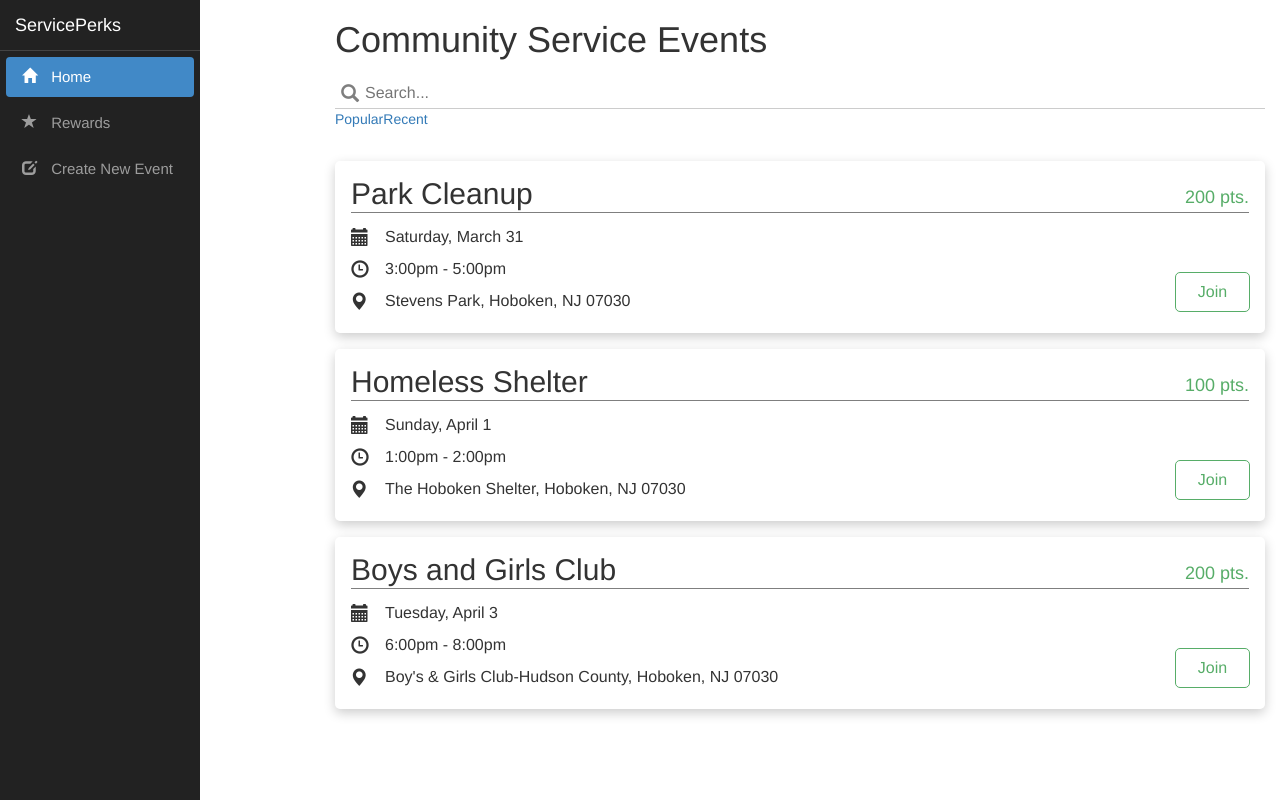
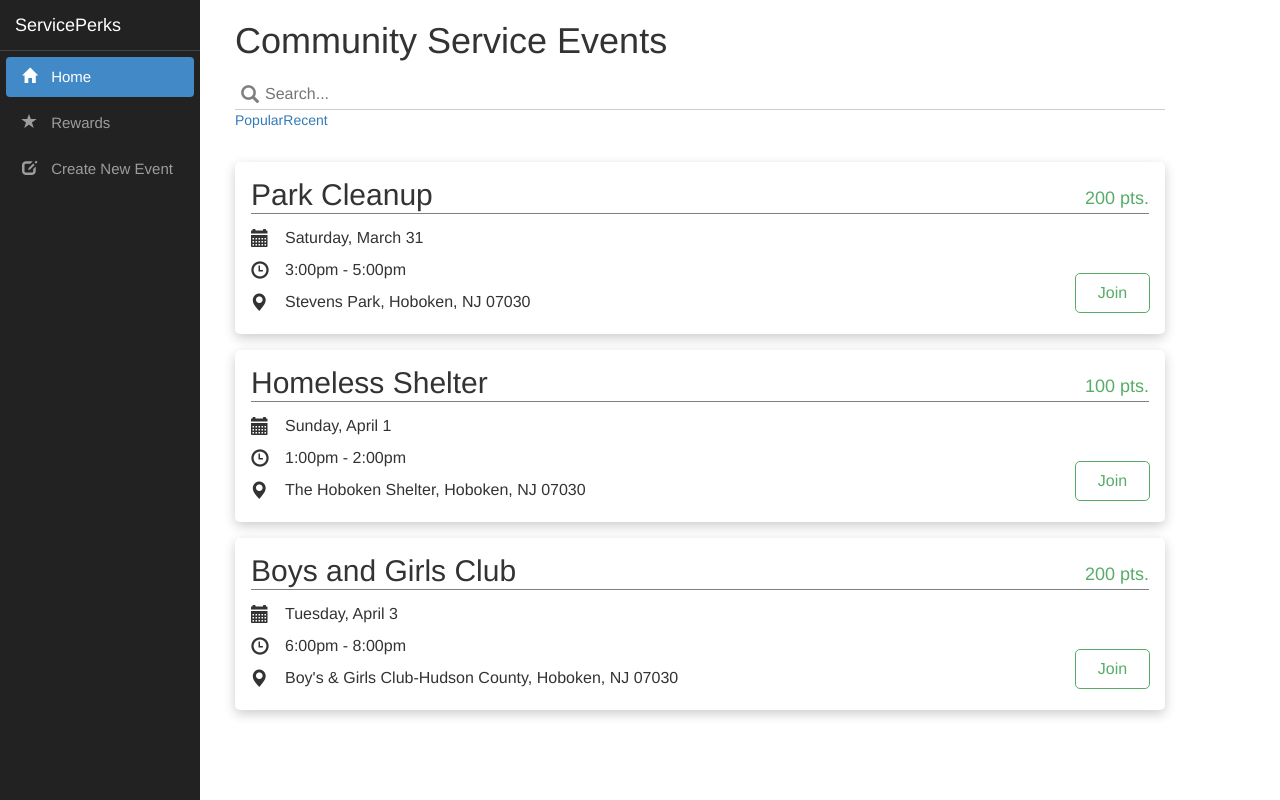
Before and after one commit to 58008hax/ServicePerks, an Angular app in the folder ClientApp/: page / in a window 1280 px wide. Built offline with nearby package versions, Linux system fonts and the light colour scheme.

Commit message:
Fixed problem with side nav bar and main body

```diff
--- a/ClientApp/src/styles.css
+++ b/ClientApp/src/styles.css
@@ -1 +1,6 @@
 /* You can add global styles to this file, and also import other style files */
+@media (min-width: 768px) {
+    .col-sm-1, .col-sm-10, .col-sm-11, .col-sm-12, .col-sm-2, .col-sm-3, .col-sm-4, .col-sm-5, .col-sm-6, .col-sm-7, .col-sm-8, .col-sm-9 {
+        margin-left: 220px;
+    }
+}
```
